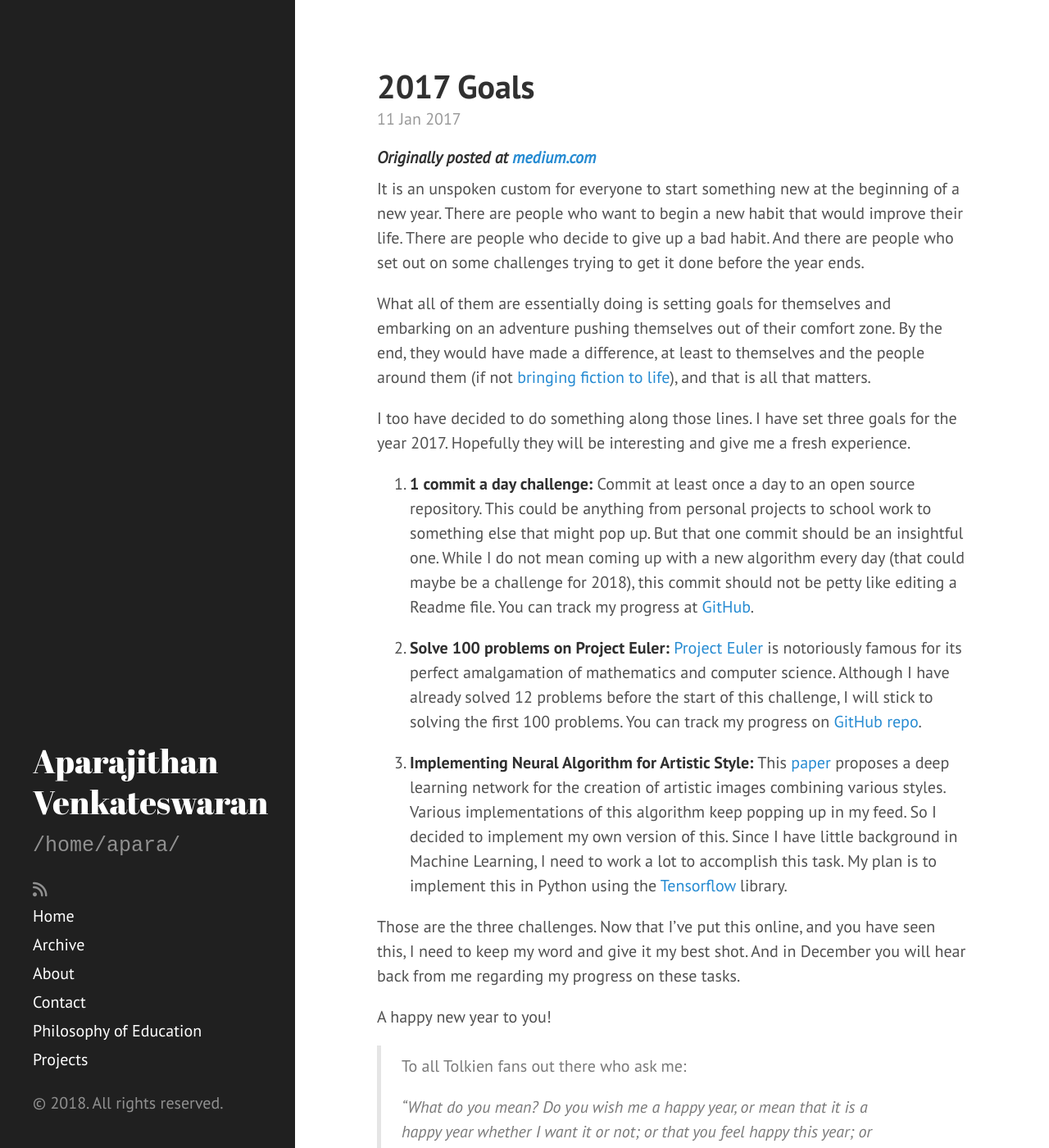
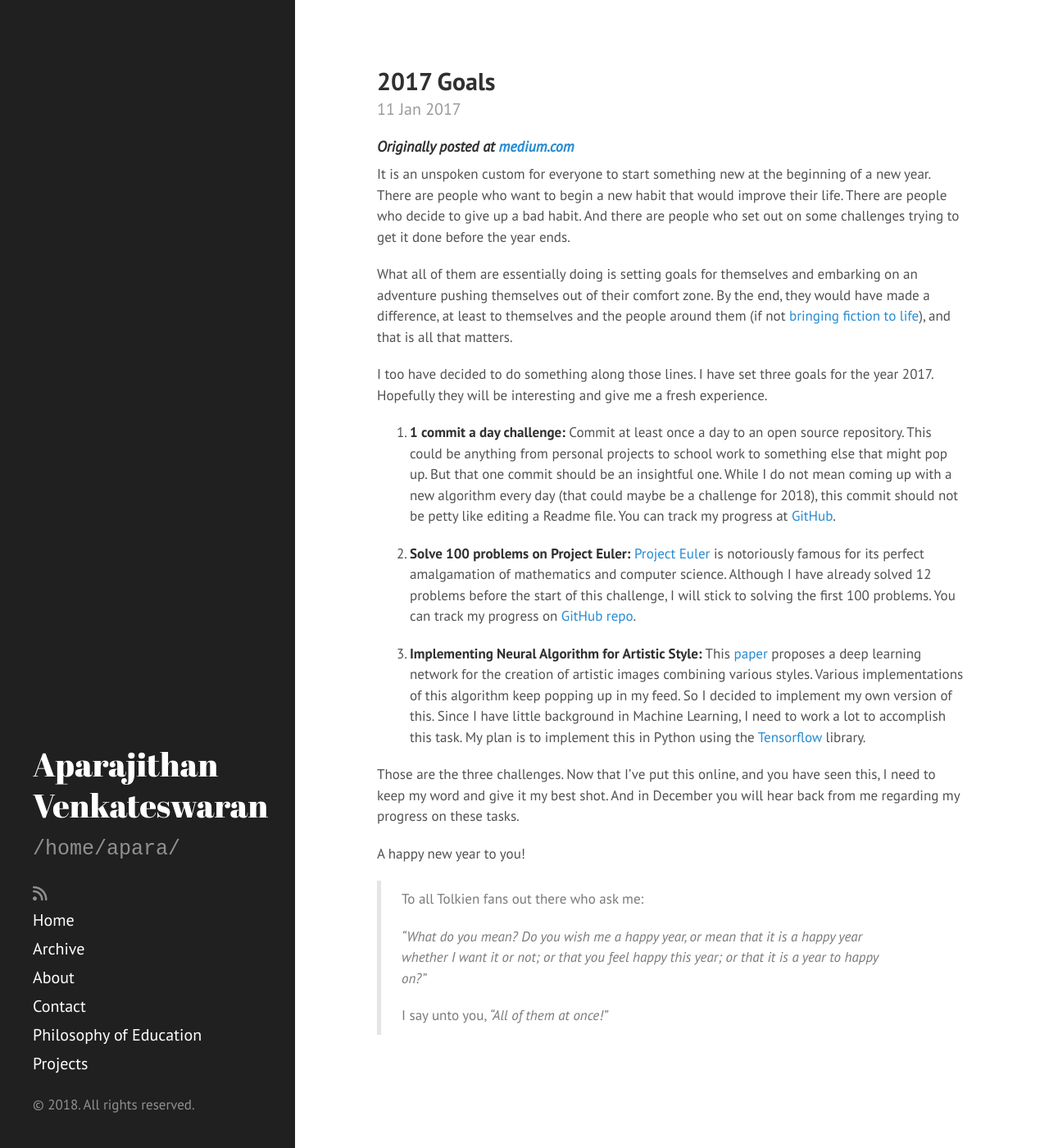
Before and after one commit to AparaV/aparavenkat.com, a Jekyll site: the page built from _posts/2017-01-11-2017-goals.md, in a window 1280 px wide and 1400 px high. Shown: the whole window at 82% size. Built offline with Jekyll 4.4.1, drawn with Linux system fonts in a browser that asks for light colours; nearby versions of some CDN libraries; comment, search, counter and statistics services are not loaded.

Commit message:
Reduce font size

```diff
--- a/public/css/poole.css
+++ b/public/css/poole.css
@@ -88,25 +88,26 @@ h1, h2, h3, h4, h5, h6 {
   text-rendering: optimizeLegibility;
 }
 h1 {
-  font-size: 2rem;
+  font-size: 1.5rem;
 }
 h2 {
   margin-top: 1rem;
-  font-size: 1.5rem;
+  font-size: 1.25rem;
 }
 h3 {
   margin-top: 1.5rem;
-  font-size: 1.25rem;
+  font-size: 1rem;
 }
 h4, h5, h6 {
   margin-top: 1rem;
-  font-size: 1rem;
+  font-size: 0.90rem;
 }
 
 /* Body text */
 p {
   margin-top: 0;
   margin-bottom: 1rem;
+  font-size: 0.85rem;
 }
 
 strong {
@@ -118,6 +119,7 @@ strong {
 ul, ol, dl {
   margin-top: 0;
   margin-bottom: 1rem;
+  font-size: 0.85rem;
 }
 
 dt {
```
